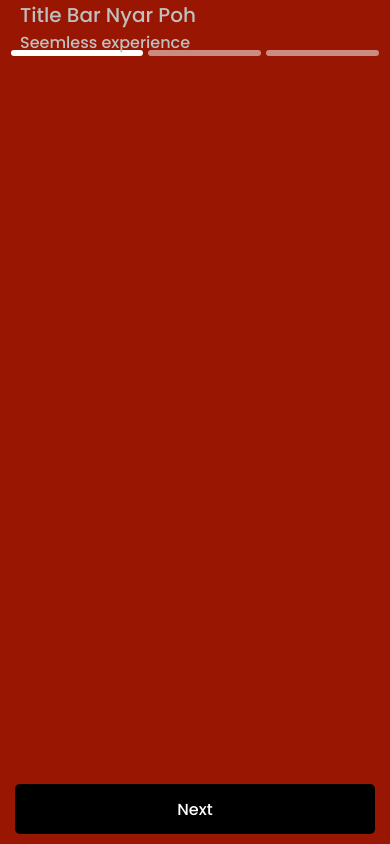
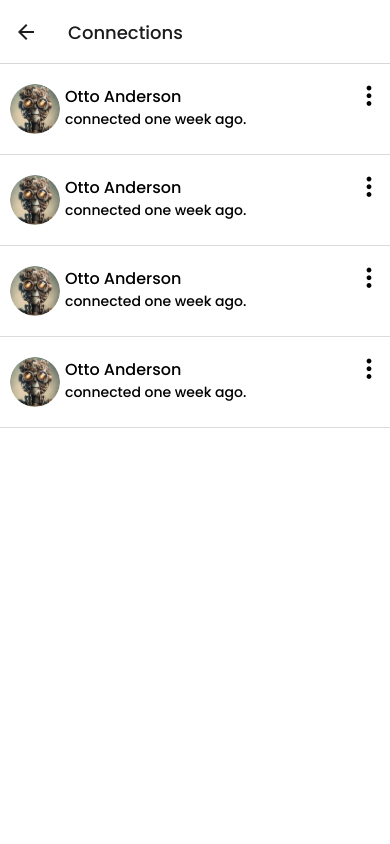
Before and after one commit to Null-Gate/trunk, a React Native app in the folder trunk/: screen /Connection in a window 390 px wide. Built offline with nearby package versions, Linux system fonts and the light colour scheme.

Commit message:
added Connections screen

```diff
--- a/trunk/App.tsx
+++ b/trunk/App.tsx
@@ -35,6 +35,7 @@ import PasswordForgotScreen from './src/screens/PasswordForgotScreen';
 import PostCreateScreen from './src/screens/PostCreateScreen';
 import MapScreen from './src/screens/MapScreen';
 import OnBoardingScreen from './src/screens/OnBoardingScreen';
+import ConnectionScreen from './src/screens/ConnectionScreen';
 
 // icons
 import { SimpleLineIcons } from '@expo/vector-icons';
@@ -215,6 +216,7 @@ export default function App() {
 						options={{
 							headerShown: true,
 							headerTitle: "",
+							headerTintColor: "#fff",
 							headerStyle: {
 								backgroundColor: GlobalStyles.colors.primaryColor
 							}
@@ -223,6 +225,14 @@ export default function App() {
 					<Stack.Screen
 						name='Map'
 						component={MapScreen}
+					/>
+					<Stack.Screen
+						name='Connection'
+						component={ConnectionScreen}
+						options={{
+							headerShown: true,
+							headerTitle: "Connections",
+						 }}
 					/>
 				</Stack.Navigator>
 			</NavigationContainer>
--- /dev/null
+++ b/trunk/src/components/connection/ConnectionItem.tsx
@@ -0,0 +1,68 @@
+import {
+    View,
+    StyleSheet,
+    Dimensions,
+    Pressable
+} from 'react-native'
+import React from 'react'
+
+// components
+import CustomText from '../CustomText'
+import ImageContainer from '../ImageContainer'
+
+// styles
+import { GlobalStyles } from '../../constants/styles'
+
+// icons
+import { Entypo } from '@expo/vector-icons';
+
+const ConnectionItem = () => {
+    const windowWidth = Dimensions.get('window').width;
+
+    return (
+        <View style={styles.container}>
+            <View style={{
+                width: windowWidth * .75,
+                flexDirection: "row",
+                gap: 5
+            }}>
+                <ImageContainer
+                    imageSource={require('../../assets/images/artist.png')}
+                    imageContainerStyle={styles.imageContainer}
+                />
+                <View>
+                    <CustomText
+                        text='Otto Anderson'
+                        textStyle={{
+                            fontSize: 16
+                         }}
+                    />
+                    <CustomText text='connected one week ago. ' />
+                </View>
+            </View>
+            <View>
+                <Pressable>
+                    <Entypo name="dots-three-vertical" size={22} color="black" />
+                </Pressable>
+            </View>
+        </View>
+    )
+}
+
+export default ConnectionItem
+
+const styles = StyleSheet.create({
+    container: {
+        paddingHorizontal: 10,
+        paddingVertical: 20,
+        flexDirection: "row",
+        justifyContent: "space-between",
+        borderBottomWidth: 1,
+        borderBottomColor: GlobalStyles.colors.softGrey
+    },
+    imageContainer: {
+        width: 50,
+        height: 50,
+        borderRadius: 25
+    },
+})
--- a/trunk/src/config/post_data.tsx
+++ b/trunk/src/config/post_data.tsx
@@ -150,3 +150,22 @@ export const STATUS_DATA = [
 		variant: "history",
 	},
 ];
+
+export const CONNECTION_DATA = [
+	{
+		id: 1,
+		username: "Linus Walker"
+	},
+	{
+		id: 2,
+		username: "William"
+	},
+	{
+		id: 3,
+		username: "nebula-rTZW4f02zY8"
+	},
+	{
+		id: 4,
+		username: "User124045"
+	}
+]
--- /dev/null
+++ b/trunk/src/screens/ConnectionScreen.tsx
@@ -0,0 +1,42 @@
+import {
+	View,
+	FlatList,
+	StyleSheet
+} from 'react-native'
+import React, { useState, useEffect } from 'react'
+
+// styles
+import { GlobalStyles } from '../constants/styles'
+
+// components
+import ConnectionItem from '../components/connection/ConnectionItem'
+
+// dummy data
+import { CONNECTION_DATA } from '../config/post_data'
+
+const ConnectionScreen = () => {
+	const [connections, setConnections] = useState<any>([]);
+
+	useEffect(() => {
+		setConnections(CONNECTION_DATA)
+	}, [])
+
+	return (
+		<FlatList
+			data={connections}
+			style={styles.container}
+			renderItem={({ item }) => <ConnectionItem username={item.username} />}
+			showsVerticalScrollIndicator={false}
+			keyExtractor={item => item.id.toString() }
+		/>
+	)
+}
+
+export default ConnectionScreen
+
+const styles = StyleSheet.create({
+	container: {
+		flex: 1,
+		backgroundColor: "#fff"
+	}
+})
--- a/trunk/src/screens/LoginScreen.tsx
+++ b/trunk/src/screens/LoginScreen.tsx
@@ -32,10 +32,6 @@ const LoginScreen = () => {
 	const [password, setPoassword] = useState<string>("");
 
 	const navigation = useNavigation<any>();
-
-	useEffect(() => {
-		console.log(email);
-	}, [email])
 
 	return (
 		<KeyboardAvoidingView
@@ -104,7 +100,7 @@ const LoginScreen = () => {
 							marginBottom: 20
 						}}>
 							<Pressable
-								onPress={() => { console.log("forgot password???") }}
+								onPress={() => { navigation.navigate("PasswordForgot") }}
 							>
 								<CustomText
 									text='forgot Password ?'
--- a/trunk/src/screens/NewFeedScreen.tsx
+++ b/trunk/src/screens/NewFeedScreen.tsx
@@ -62,11 +62,7 @@ const NewFeedScreen = () => {
         <>
             <View style={styles.container}>
                 <FlatList
-                    style={{
-                        flex: 1,
-                        paddingHorizontal: 10,
-                        paddingVertical: 15
-                    }}
+                    style={styles.listContainer}
                     data={feedDatas}
                     showsVerticalScrollIndicator={false}
                     renderItem={({ item }) => {
@@ -102,5 +98,10 @@ export default NewFeedScreen;
 const styles = StyleSheet.create({
     container: {
         flex: 1
+    },
+    listContainer: {
+        flex: 1,
+        paddingHorizontal: 10,
+        paddingVertical: 15
     }
 })
--- a/trunk/src/screens/ProfileScreen.tsx
+++ b/trunk/src/screens/ProfileScreen.tsx
@@ -5,6 +5,9 @@ import {
     StyleSheet
 } from 'react-native'
 import React from 'react'
+
+// react navigation
+import { useNavigation } from '@react-navigation/native'
 
 // components
 import ImageContainer from '../components/ImageContainer'
@@ -19,6 +22,12 @@ import { FontAwesome5 } from '@expo/vector-icons';
 import { GlobalStyles } from '../constants/styles'
 
 const ProfileScreen = () => {
+    const navigation = useNavigation<any>();
+
+    const navigateConnection = () => {
+        navigation.navigate("Connection");
+    }
+
     return (
         <ScrollView style={styles.container}>
             <View style={styles.topContainer}>
@@ -33,14 +42,48 @@ const ProfileScreen = () => {
                         marginBottom: 10
                     }}
                 />
+
+                {/* start username */}
                 <CustomText
                     text='Otto Anderson'
                     textStyle={{
                         color: "#fff",
-                        fontSize: 18,
-                        marginBottom: 20
+                        fontSize: 20,
                     }}
                 />
+                {/* end username */}
+
+                {/* start connections */}
+                <View style={{
+
+                    marginBottom: 25
+                }}>
+                    <Pressable
+                        style={{
+                            flexDirection: "row",
+                            alignItems: "baseline",
+                            gap: 5,
+                        }}
+                        onPress={navigateConnection}
+                    >
+                        <CustomText
+                            text='125'
+                            textStyle={{
+                                color: "#fff",
+                                fontSize: 14,
+                            }}
+                        />
+                        <CustomText
+                            text='Connections'
+                            textStyle={{
+                                color: "#dbdbdb",
+                                fontSize: 12
+                            }}
+                        />
+                    </Pressable>
+                </View>
+                {/* end connections */}
+
                 <View style={styles.actionContainer}>
                     <Pressable>
                         <Ionicons name="chatbox-ellipses-sharp" size={24} color="#fff" />
```
